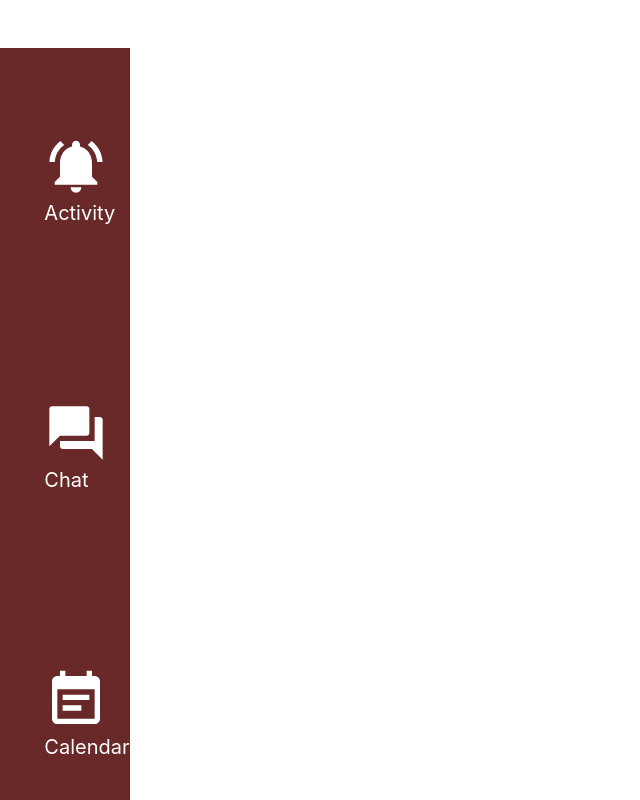
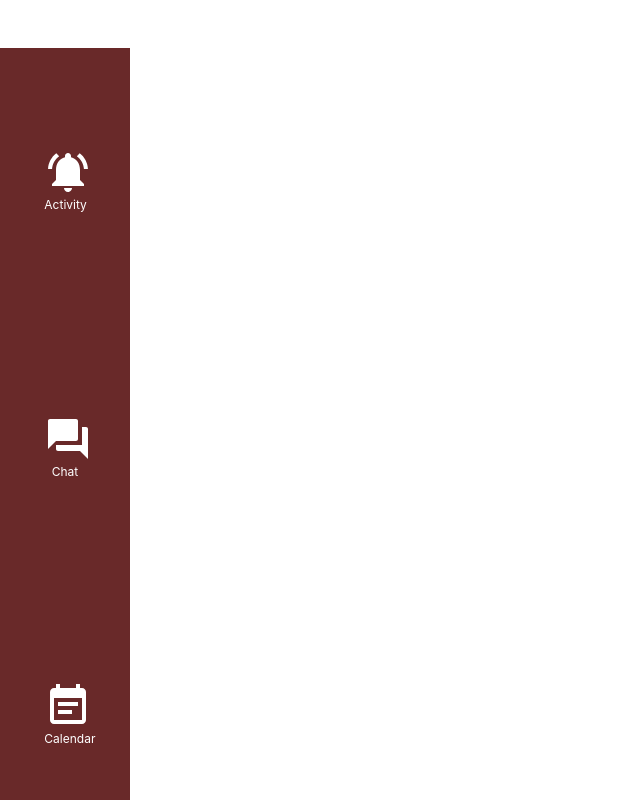
Before and after one commit to gaolinyi828/WeGroup, a React (Create React App) app in the folder frontend/wegroup/: page /sidenav in a window 1280 px wide. Shown: the whole page, without its empty margins (0-640 px from the left). Built offline with nearby package versions, Linux system fonts and the light colour scheme.

Commit message:
Activity styling change

```diff
--- a/frontend/wegroup/src/components/PostCard.js
+++ b/frontend/wegroup/src/components/PostCard.js
@@ -5,7 +5,7 @@ class PostCard extends Component {
 //param postid, render a card showing post name, who posted it(show profile image), user name, posted date, and some comments, set a max length of xxx
     render() {
         return (
-            <Card style={{ width: '38rem' }}>
+            <Card style={{ width: '48rem' }}>
                 <Card.Body>
                     <Card.Title>{this.props.post.title}</Card.Title>
                     <Card.Subtitle className="mb-2 text-muted">Post Subtitle</Card.Subtitle>
--- a/frontend/wegroup/src/components/SideNav.js
+++ b/frontend/wegroup/src/components/SideNav.js
@@ -10,34 +10,34 @@ import { Nav} from "react-bootstrap";
 // need to ad nav panels
 const SideNav = () => {
     return (
-            <Nav className={'sidenav'} style={{backgroundColor: '#692929'}}>
+            <Nav className={'sidenav'} style={{backgroundColor: '#692929', color: '#0a0a0a', textAlign: 'center'}}>
                 <Nav.Item className={'item'}>
-                    <Nav.Link style={{color: '#0a0a0a', textAlign: 'center'}}>
+                    <Nav.Link>
                         <Row>
-                            <NotificationsActiveIcon style={{fontSize: '4rem', color: 'white', margin: 'auto'}} />
+                            <NotificationsActiveIcon style={{fontSize: '3rem', color: 'white', margin: 'auto'}} />
                         </Row>
                         <Row>
-                            <div style={{margin: 'auto', color: 'white'}} >Activity</div>
+                            <div style={{margin: 'auto', color: 'white', fontSize: '12px'}} >Activity</div>
                         </Row>
                     </Nav.Link>
                 </Nav.Item>
                 <Nav.Item className={'item'}>
                     <Nav.Link style={{color: '#0a0a0a'}}>
                         <Row>
-                            <QuestionAnswerIcon style={{fontSize: '4rem', color: 'white', margin: 'auto'}} />
+                            <QuestionAnswerIcon style={{fontSize: '3rem', color: 'white', margin: 'auto'}} />
                         </Row>
                         <Row>
-                            <div style={{margin: 'auto', color: 'white'}}>Chat</div>
+                            <div style={{margin: 'auto', color: 'white', fontSize: '12px'}}>Chat</div>
                         </Row>
                     </Nav.Link>
                 </Nav.Item>
                 <Nav.Item className={'item align-item-center'}>
                     <Nav.Link style={{color: '#0a0a0a'}}>
                         <Row>
-                            <EventNoteIcon style={{fontSize: '4rem', color: 'white', margin: 'auto'}} />
+                            <EventNoteIcon style={{fontSize: '3rem', color: 'white', margin: 'auto'}} />
                         </Row>
                         <Row>
-                            <div style={{margin: 'auto', color: 'white'}}>Calendar</div>
+                            <div style={{margin: 'auto', color: 'white', fontSize: '12px'}}>Calendar</div>
                         </Row>
                     </Nav.Link>
                 </Nav.Item>
--- a/frontend/wegroup/src/styles/ActivityPage.css
+++ b/frontend/wegroup/src/styles/ActivityPage.css
@@ -2,7 +2,7 @@
     top: 3em;
     position: relative;
     margin-left: 130px;
-    width: calc(100% - 130px);
+    width: calc(100% - 145px);
     height: 91vh;
     min-height: 100%;
 }
```
Also changed, not shown: frontend/wegroup/src/containers/ActivityPage.js (+1 -1 lines).
